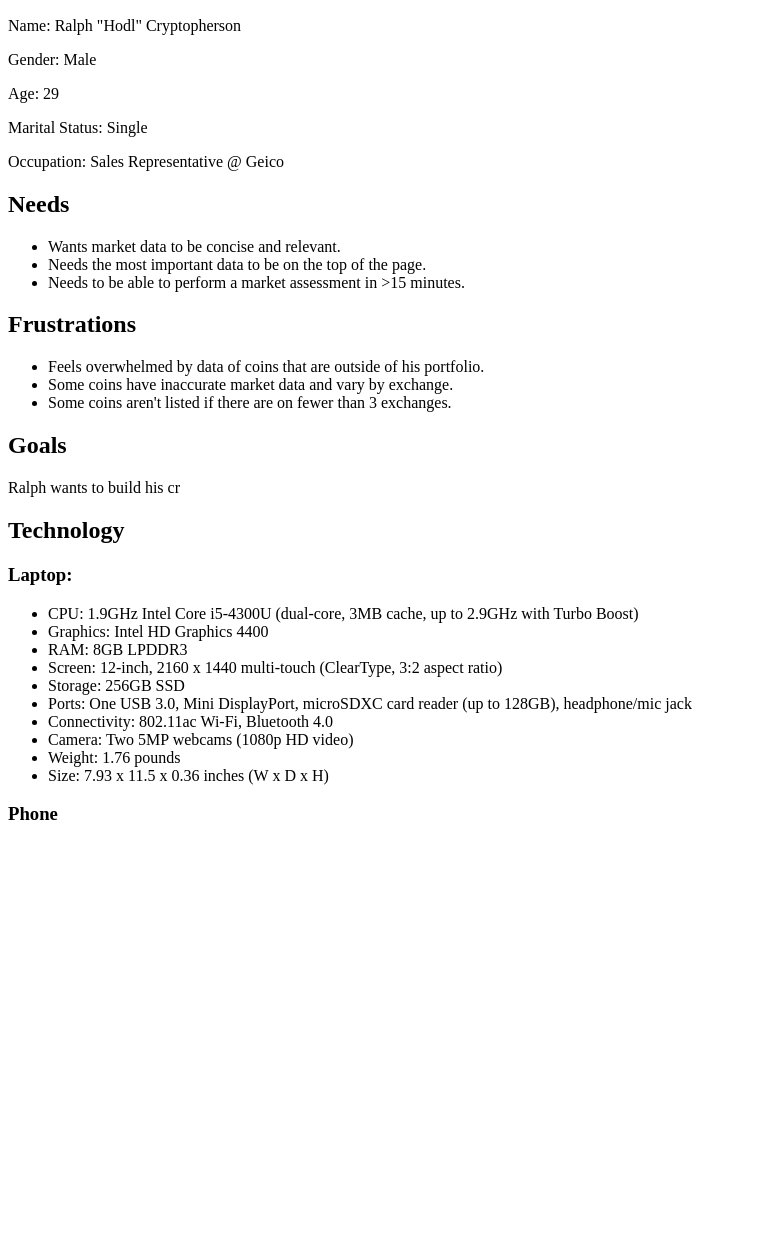
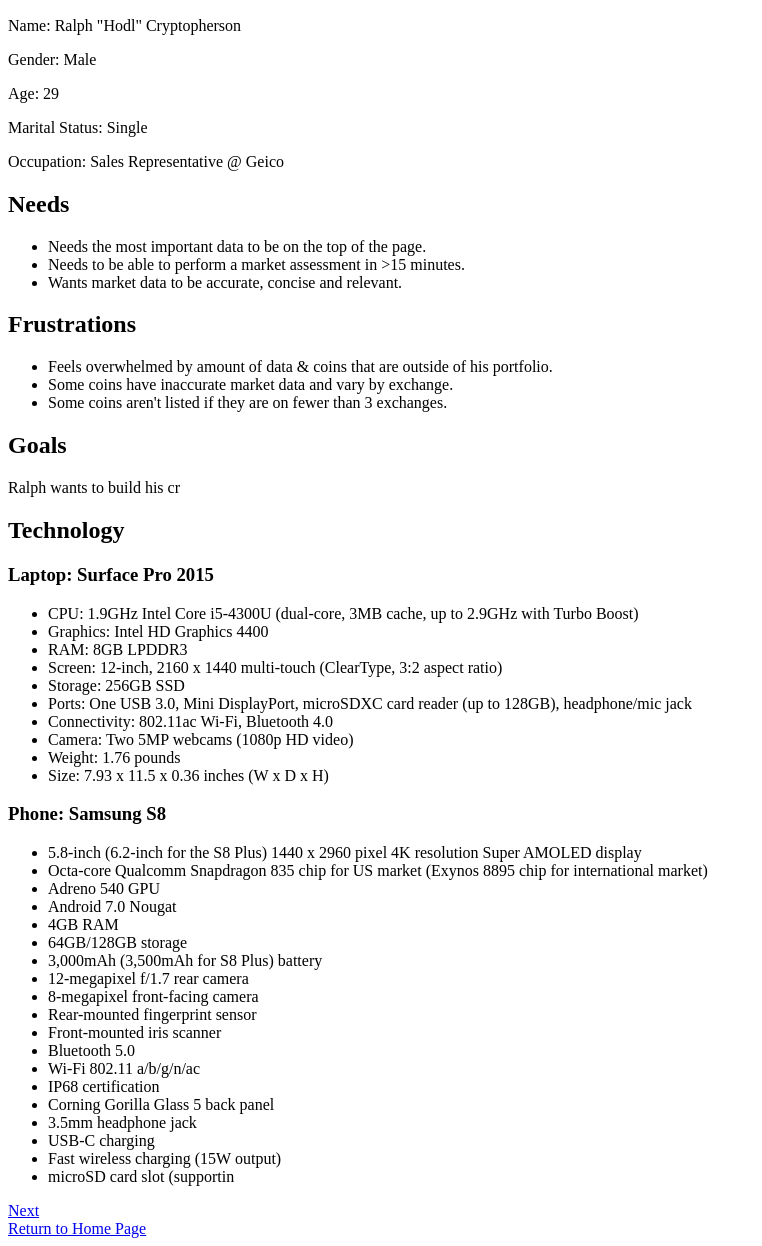
Before and after one commit to d-sanderson/data-design, a PHP site: page /RalphHODLCryptopherson.php in a window 1280 px wide. Shown: the part 821-2067 px from the top of the page, without its empty margins (0-762 px from the left). Before the commit the page ends 1641 px from the top, so only its background shows below. Run offline with PHP 8.4, Linux system fonts and the light colour scheme.

Commit message:
Added Files

```diff
--- a/epic/RalphHODLCryptopherson.php
+++ b/epic/RalphHODLCryptopherson.php
@@ -2,7 +2,7 @@
 <html lang="en">
 	<head>
 		<meta charset="UTF-8">
-		<title>Data Design Project</title>
+		<title>Persona</title>
 	</head>
 	<body>
 		<h1>User Persona: Ralph "Hodl" Cryptopherson</h1>
@@ -19,18 +19,18 @@
 		<div class="needs">
 			<h2>Needs</h2>
 			<ul>
-				<li>Wants market data to be concise and relevant.</li>
 				<li>Needs the most important data to be on the top of the page.</li>
 				<li>Needs to be able to perform a market assessment in >15 minutes.</li>
+				<li>Wants market data to be accurate, concise and relevant.</li>
 			</ul>
 		</div>
 
 		<div class="frustrations">
 			<h2>Frustrations</h2>
 			<ul>
-				<li>Feels overwhelmed by data of coins that are outside of his portfolio.</li>
+				<li>Feels overwhelmed by amount of data & coins that are outside of his portfolio.</li>
 				<li>Some coins have inaccurate market data and vary by exchange.</li>
-				<li>Some coins aren't listed if there are on fewer than 3 exchanges.</li>
+				<li>Some coins aren't listed if they are on fewer than 3 exchanges.</li>
 			</ul>
 		</div>
 
@@ -41,7 +41,7 @@
 
 		<div class="Tech">
 			<h2>Technology</h2>
-			<h3>Laptop:</h3>
+			<h3>Laptop: Surface Pro 2015</h3>
 				<ul>
 					<li>CPU: 1.9GHz Intel Core i5-4300U (dual-core, 3MB cache, up to 2.9GHz with Turbo Boost)</li>
 					<li>Graphics: Intel HD Graphics 4400</li>
@@ -54,5 +54,31 @@
 					<li>Weight: 1.76 pounds</li>
 					<li>Size: 7.93 x 11.5 x 0.36 inches (W x D x H)</li>
 				</ul>
-			<h3>Phone</h3>
+			<h3>Phone: Samsung S8</h3>
+				<ul>
+					<li>5.8-inch (6.2-inch for the S8 Plus) 1440 x 2960 pixel 4K resolution Super AMOLED display
+					<li>Octa-core Qualcomm Snapdragon 835 chip for US market (Exynos 8895 chip for international market)</li>
+					<li>Adreno 540 GPU</li>
+					<li>Android 7.0 Nougat</li>
+					<li>4GB RAM</li>
+					<li>64GB/128GB storage</li>
+					<li>3,000mAh (3,500mAh for S8 Plus) battery</li>
+					<li>12-megapixel f/1.7 rear camera</li>
+					<li>8-megapixel front-facing camera</li>
+					<li>Rear-mounted fingerprint sensor</li>
+					<li>Front-mounted iris scanner</li>
+					<li>Bluetooth 5.0</li>
+					<li>Wi-Fi 802.11 a/b/g/n/ac</li>
+					<li>IP68 certification</li>
+					<li>Corning Gorilla Glass 5 back panel</li>
+					<li>3.5mm headphone jack</li>
+					<li>USB-C charging</li>
+					<li>Fast wireless charging (15W output)</li>
+					<li>microSD card slot (supportin</li>
+
+				</ul>
 		</div>
+
+		<a href="use-case.php">Next</a> <br/>
+
+		<a href="index.php">Return to Home Page</a>
--- a/epic/index.php
+++ b/epic/index.php
@@ -7,7 +7,7 @@
 	<body>
 		<h1>Site Nav: </h1>
 			<p>
-				<a href="RalphHODLCryptopherson.php">Persona</a> <br/>
+				<a href="RalphHODLCryptopherson.php">Persona</a> <= Start Here <br/>
 				<a href="conceptual-model.php">Conceptual Model</a> <br/>
 				<a href="use-case.php">Use-Case</a> <br/>
 			</p>
```
Also changed, not shown: epic/conceptual-model.php (+34 -7 lines), epic/use-case.php (+34 -4 lines). Lines whose indentation alone changed are shown as unchanged.
